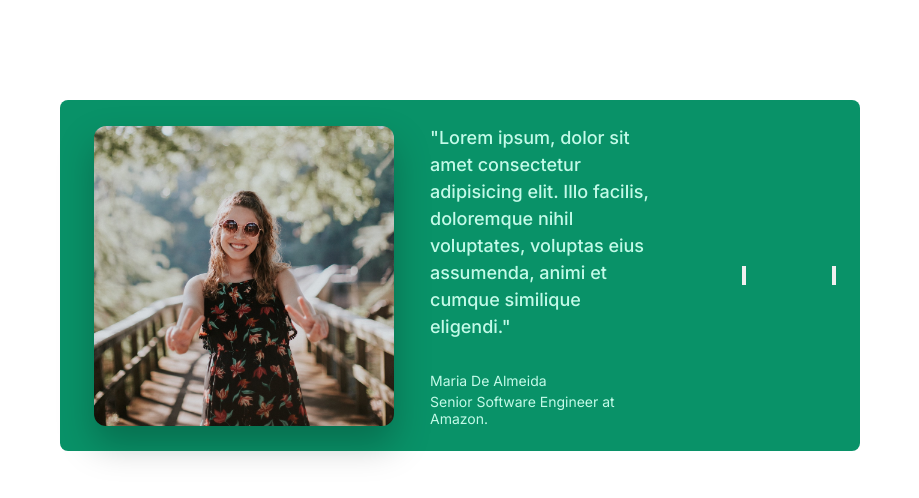
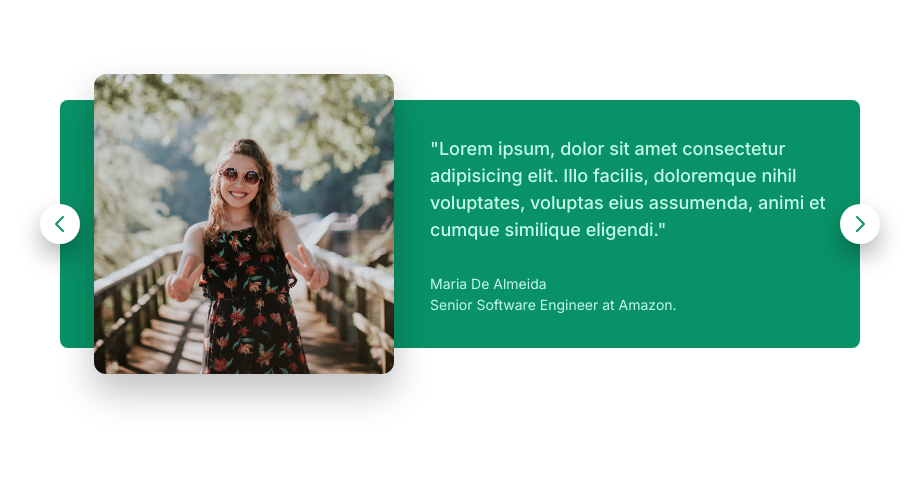
Before and after one commit to ChaitanyaVSH/WebDesign, a plain HTML site: page Components/Carousel/index.html in a window 1280 px wide. Shown: the whole page, without its empty margins (180-1099 px from the left). Drawn offline with Linux system fonts and the light colour scheme; files whose address does not match are found by name.

Commit message:
[COMPONENT][Carousel] Positioning elements in the center of the parent

```diff
--- a/Components/Carousel/index.html
+++ b/Components/Carousel/index.html
@@ -28,7 +28,7 @@
         <p class="testimonial-job">Senior Software Engineer at Amazon.</p>
       </blockquote>
 
-      <button class="btn">
+      <button class="btn btn-prev">
         <svg
           xmlns="http://www.w3.org/2000/svg"
           class="btn-icon"
@@ -44,7 +44,7 @@
           />
         </svg>
       </button>
-      <button class="btn">
+      <button class="btn btn-next">
         <svg
           xmlns="http://www.w3.org/2000/svg"
           class="btn-icon"
--- a/Components/Carousel/styles.css
+++ b/Components/Carousel/styles.css
@@ -66,6 +66,9 @@ img {
   display: flex;
   align-items: center;
   gap: 86px;
+
+  /* Making relative for buttons */
+  position: relative;
 }
 
 .testimonial {
@@ -87,3 +90,58 @@ img {
 .testimonial-job {
   font-size: 14px;
 }
+
+/* CONTROLS */
+.btn {
+  background-color: #fff;
+  border: none;
+
+  width: 40px;
+  height: 40px;
+
+  position: absolute;
+
+  border-radius: 50%;
+  box-shadow: 0 12px 24px rgba(0, 0, 0, 0.3);
+
+  /* For centering the icon */
+  display: flex;
+  align-items: center;
+  justify-content: center;
+}
+
+.btn-icon {
+  width: 24px;
+  height: 24px;
+  stroke: #099268;
+}
+
+.btn-prev {
+  /* To push the element to the center of the parent's height */
+  top: 50%;
+
+  /* To indicate 0 pixels from the left */
+  left: 0;
+
+  /* Moving the element -50% on Y to vertically move it */
+  /* transform: translate(0, -50%); */
+
+  /* Moving the element -50% on X to horizontally move it */
+  /* transform: translate(-50%, 0); */
+  transform: translate(-50%, -50%);
+}
+
+.btn-next {
+  /* To push the element to the center of the parent's height */
+  top: 50%;
+
+  /* To indicate 0 pixels from the right */
+  right: 0;
+
+  /* Moving the element -50% on Y to vertically move it */
+  /* transform: translate(0, -50%); */
+
+  /* Moving the element -50% on X to horizontally move it */
+  /* transform: translate(50%, 0); */
+  transform: translate(50%, -50%);
+}
```
